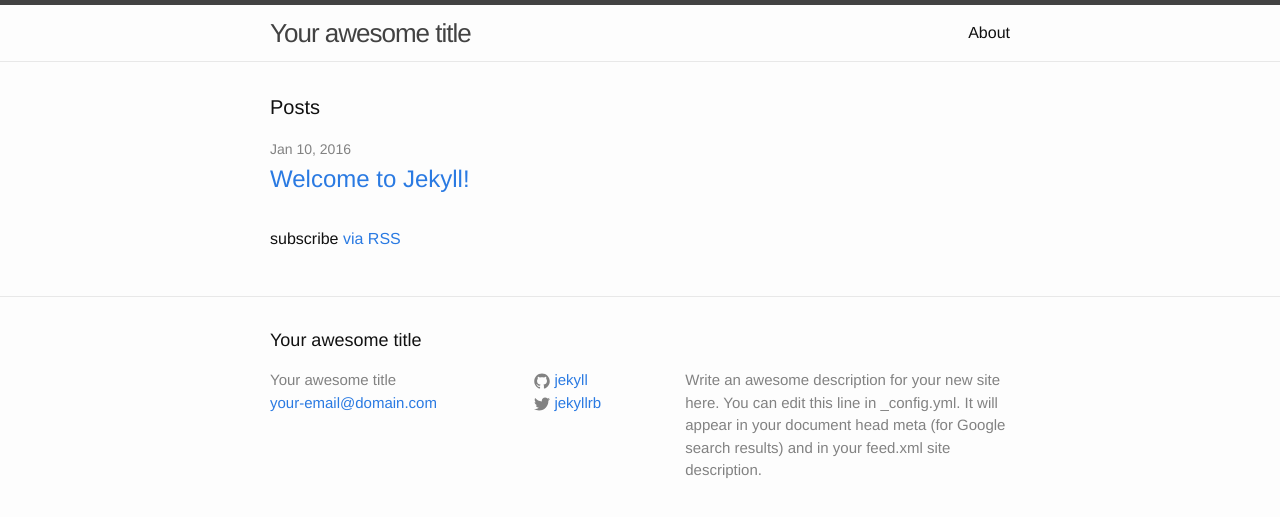
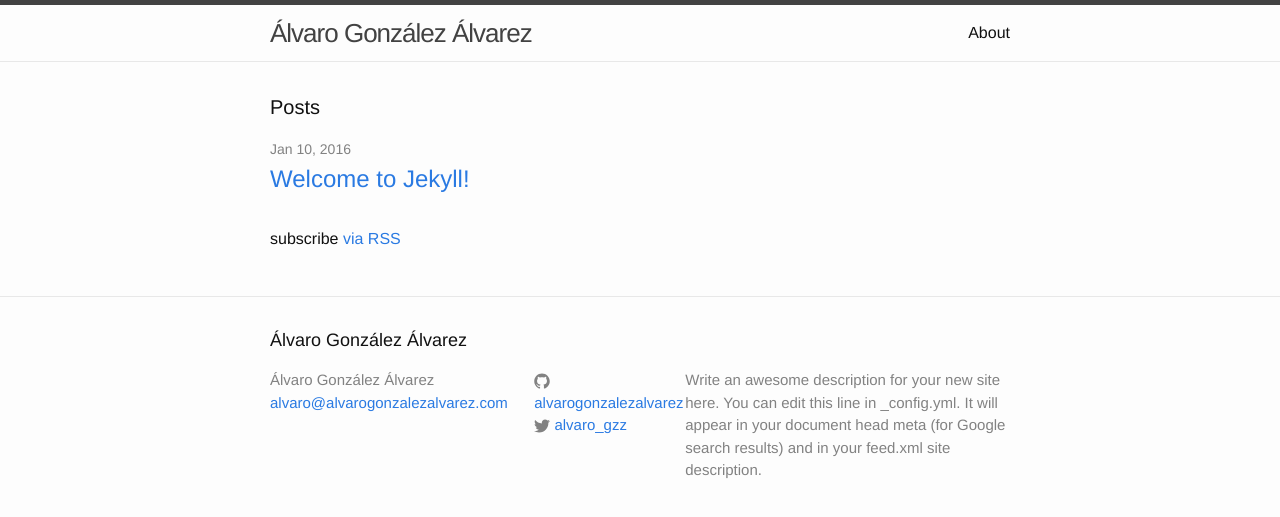
Before and after one commit to alvarogonzalezalvarez/blog, a Jekyll site: the page built from index.html, in a window 1280 px wide. Shown: the top 517 px of the page. Built offline with Jekyll 4.4.1, drawn with Linux system fonts in a browser that asks for light colours.

Commit message:
Init config
Init config

```diff
--- a/_config.yml
+++ b/_config.yml
@@ -6,16 +6,16 @@
 # 'jekyll serve'. If you change this file, please restart the server process.
 
 # Site settings
-title: Your awesome title
-email: your-email@domain.com
+title: Álvaro González Álvarez
+email: alvaro@alvarogonzalezalvarez.com
 description: > # this means to ignore newlines until "baseurl:"
   Write an awesome description for your new site here. You can edit this
   line in _config.yml. It will appear in your document head meta (for
   Google search results) and in your feed.xml site description.
-baseurl: "" # the subpath of your site, e.g. /blog
-url: "http://yourdomain.com" # the base hostname & protocol for your site
-twitter_username: jekyllrb
-github_username:  jekyll
+baseurl: "/blog" # the subpath of your site, e.g. /blog
+url: "http://alvarogonzalezalvarez.github.io" # the base hostname & protocol for your site
+twitter_username: alvaro_gzz
+github_username:  alvarogonzalezalvarez
 
 # Build settings
 markdown: kramdown
```
Also changed, not shown: Gemfile.lock (added).
